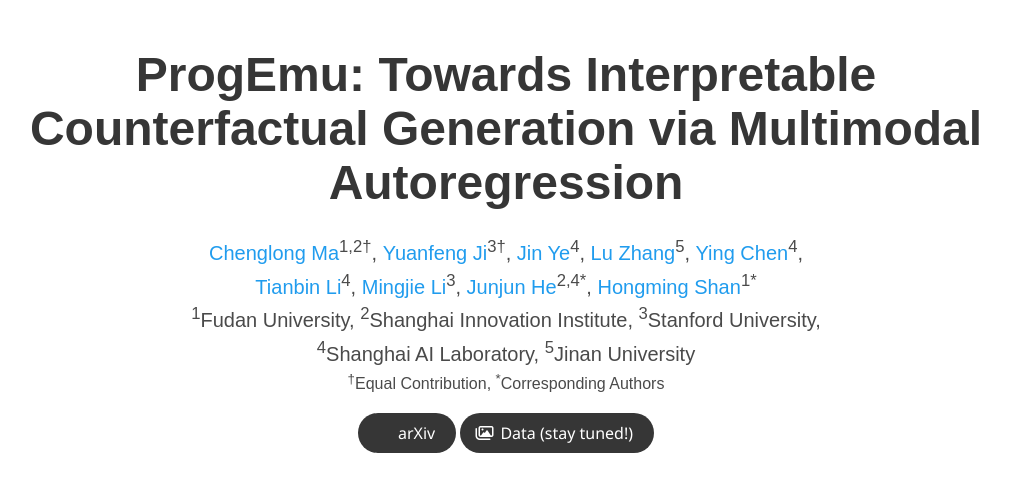
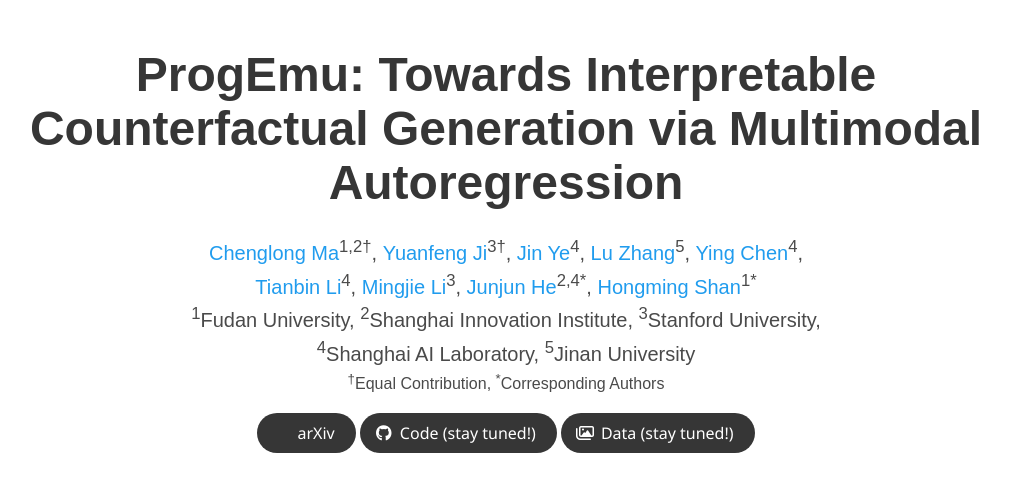
Before and after one commit to progemu/progemu.github.io, a plain HTML site: page index.html in a window 1280 px wide. Shown: the top 503 px of the page, without its empty margins (134-1144 px from the left). Drawn offline with nearby package versions, Linux system fonts and the light colour scheme; some icons are missing; a web font is replaced by a local one.

Commit message:
Update index.html

```diff
--- a/index.html
+++ b/index.html
@@ -100,6 +100,15 @@
                   </span>
                   <span>arXiv</span>
                 </a>
+              </span>
+              <!-- Code Link. -->
+              <span class="link-block">
+                <a class="external-link button is-normal is-rounded is-dark">
+                  <span class="icon">
+                      <i class="fab fa-github"></i>
+                  </span>
+                  <span>Code (stay tuned!)</span>
+                  </a>
               </span>
               <!-- Dataset Link. -->
               <span class="link-block">
```
